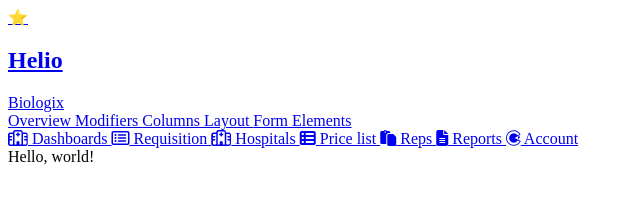
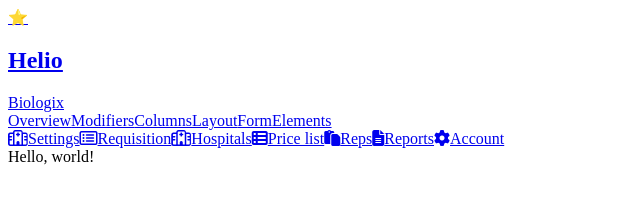
Before and after one commit to asthas/medianet-assignment, a React app: page / in a window 1280 px wide. Shown: the whole page, without its empty margins (0-640 px from the left). Built offline with nearby package versions, Linux system fonts and the light colour scheme; what typestyle would draw is missing.

Commit message:
Added the navbar with it's list and items

```diff
--- a/public/index.html
+++ b/public/index.html
@@ -8,86 +8,6 @@
   <script src="https://use.fontawesome.com/88099594ae.js"></script>
 </head>
 <body>
-	<div id="app">
-		<div id="main-navbar">
-			<nav class="navbar is-transparent">
-				<div class="navbar-brand">
-					<a class="navbar-item" href="http://bulma.io">
-						<a class="navbar-item " href="http://bulma.io/expo/">
-							<span class="bd-emoji">⭐️</span>
-							<h2>Helio</h2>
-						</a>
-					</a>
-				</div>
-				<div id="navMenuTransparentExample" class="navbar-menu">
-					<div class="navbar-end">
-						<div class="navbar-item has-dropdown is-hoverable">
-							<a class="navbar-link  is-active" href="/documentation/overview/start/">
-								Biologix
-							</a>
-							<div class="navbar-dropdown is-boxed">
-								<a class="navbar-item " href="/documentation/overview/start/">
-									Overview
-								</a>
-								<a class="navbar-item " href="http://bulma.io/documentation/modifiers/syntax/">
-									Modifiers
-								</a>
-								<a class="navbar-item " href="http://bulma.io/documentation/columns/basics/">
-									Columns
-								</a>
-								<a class="navbar-item " href="http://bulma.io/documentation/layout/container/">
-									Layout
-								</a>
-								<a class="navbar-item " href="http://bulma.io/documentation/form/general/">
-									Form
-								</a>
-								<a class="navbar-item " href="http://bulma.io/documentation/elements/box/">
-									Elements
-								</a>
-							</div>
-						</div>
-					</div>
-				</div>
-			</nav>
-		</div>
-		<div id="secondary-navbar">
-			<nav class="navbar is-transparent">
-				<div id="navMenuTransparentExample" class="navbar-menu">
-					<div class="navbar-start">
-						<a class="navbar-item " href="http://bulma.io/expo/">
-							<i class="fa fa-hospital-o" aria-hidden="true"></i>
-							Dashboards
-						</a>
-						<a class="navbar-item " href="http://bulma.io/love/">
-							<i class="fa fa-list-alt" aria-hidden="true"></i>
-							Requisition
-						</a>
-						<a class="navbar-item " href="http://bulma.io/expo/">
-							<i class="fa fa-hospital-o" aria-hidden="true"></i>
-							Hospitals
-						</a>
-						<a class="navbar-item " href="http://bulma.io/love/">
-							<i class="fa fa-th-list" aria-hidden="true"></i>
-							Price list
-						</a>
-						<a class="navbar-item " href="http://bulma.io/expo/">
-							<i class="fa fa-clipboard" aria-hidden="true"></i>
-							Reps
-						</a>
-						<a class="navbar-item " href="http://bulma.io/love/">
-							<i class="fa fa-file-text" aria-hidden="true"></i>
-							Reports
-						</a>
-						<a class="navbar-item " href="http://bulma.io/documentation/elements/box/">
-							<i class="fa fa-codiepie" aria-hidden="true"></i>
-							Account
-						</a>
-					</div>
-				</div>
-			</nav>
-		</div>
-	</div>
-
-  	<div id="root"></div>
+  	<div id="app"></div>
 </body>
 </html>
--- /dev/null
+++ b/src/components/nav-item.js
@@ -0,0 +1,14 @@
+import React from 'react'
+
+const NavItem = ({
+	link,
+	icon,
+	title,
+}) => (
+	<a className="navbar-item " href={link}>
+		<i className={icon} aria-hidden="true"></i>
+		{title}
+	</a>
+)
+
+export default NavItem
--- /dev/null
+++ b/src/components/navbar.js
@@ -0,0 +1,99 @@
+import React from 'react'
+import NavItem from './nav-item'
+
+const navLinks = [
+	{
+		link: "#",
+		title: "Settings",
+		icon: "fa fa-hospital-o"
+	},
+	{
+		link: "#",
+		title: "Requisition",
+		icon: "fa fa-list-alt"
+	},
+	{
+		link: "#",
+		title: "Hospitals",
+		icon: "fa fa-hospital-o"
+	},
+	{
+		link: "#",
+		title: "Price list",
+		icon: "fa fa-th-list"
+	},
+	{
+		link: "#",
+		title: "Reps",
+		icon: "fa fa-clipboard"
+	},
+	{
+		link: "#",
+		title: "Reports",
+		icon: "fa fa-file-text"
+	},
+	{
+		link: "#",
+		title: "Account",
+		icon: "fa fa-cog"
+	},
+]
+
+const Navbar = () => (
+	<div>
+		<div id="main-navbar">
+			<nav className="navbar is-transparent">
+				<div className="navbar-brand">
+					<a className="navbar-item" href="http://bulma.io">
+						<a className="navbar-item " href="http://bulma.io/expo/">
+							<span className="bd-emoji">⭐️</span>
+							<h2>Helio</h2>
+						</a>
+					</a>
+				</div>
+				<div id="navMenuTransparentExample" className="navbar-menu">
+					<div className="navbar-end">
+						<div className="navbar-item has-dropdown is-hoverable">
+							<a className="navbar-link  is-active" href="/documentation/overview/start/">
+								Biologix
+							</a>
+							<div className="navbar-dropdown is-boxed">
+								<a className="navbar-item " href="/documentation/overview/start/">
+									Overview
+								</a>
+								<a className="navbar-item " href="http://bulma.io/documentation/modifiers/syntax/">
+									Modifiers
+								</a>
+								<a className="navbar-item " href="http://bulma.io/documentation/columns/basics/">
+									Columns
+								</a>
+								<a className="navbar-item " href="http://bulma.io/documentation/layout/container/">
+									Layout
+								</a>
+								<a className="navbar-item " href="http://bulma.io/documentation/form/general/">
+									Form
+								</a>
+								<a className="navbar-item " href="http://bulma.io/documentation/elements/box/">
+									Elements
+								</a>
+							</div>
+						</div>
+					</div>
+				</div>
+			</nav>
+		</div>
+		<div id="secondary-navbar">
+			<nav className="navbar is-transparent">
+				<div id="navMenuTransparentExample" className="navbar-menu">
+					<div className="navbar-start">
+						{navLinks.map((navItem, i) => (
+							<NavItem key={i} {...navItem} />
+						))}
+					</div>
+				</div>
+			</nav>
+		</div>
+	</div>
+);
+
+export default Navbar
--- a/src/index.js
+++ b/src/index.js
@@ -3,16 +3,18 @@ import ReactDOM from 'react-dom';
 
 import { insertGlobalStyles } from './utils/global-styles';
 import { getData } from './utils/api';
+import Navbar from './components/navbar';
 
 const App = () => (
-  <div>
-    Hello, world!
-  </div>
+  	<div>
+  		<Navbar />
+		Hello, world!
+  	</div>
 );
 
 getData()
-.then(data => console.log(data));
+	.then(data => console.log(data));
 
 insertGlobalStyles();
 
-ReactDOM.render(<App />, document.getElementById('root'));
+ReactDOM.render(<App />, document.getElementById('app'));
--- a/src/utils/api.js
+++ b/src/utils/api.js
@@ -3,6 +3,6 @@
  */
 
 export const getData = () => {
-  return fetch('/data.json')
-    .then(res => res.json());
+	return fetch('/data.json')
+		.then(res => res.json());
 }
```
Also changed, not shown: planets.json (deleted, +0 -28 lines), src/components/item.js (added, +11 -0 lines), src/components/list.js (added, +11 -0 lines), src/components/page.js (added, +7 -0 lines), src/utils/global-styles.js (indentation only), webpack.config.js (indentation only), 1 other file.
